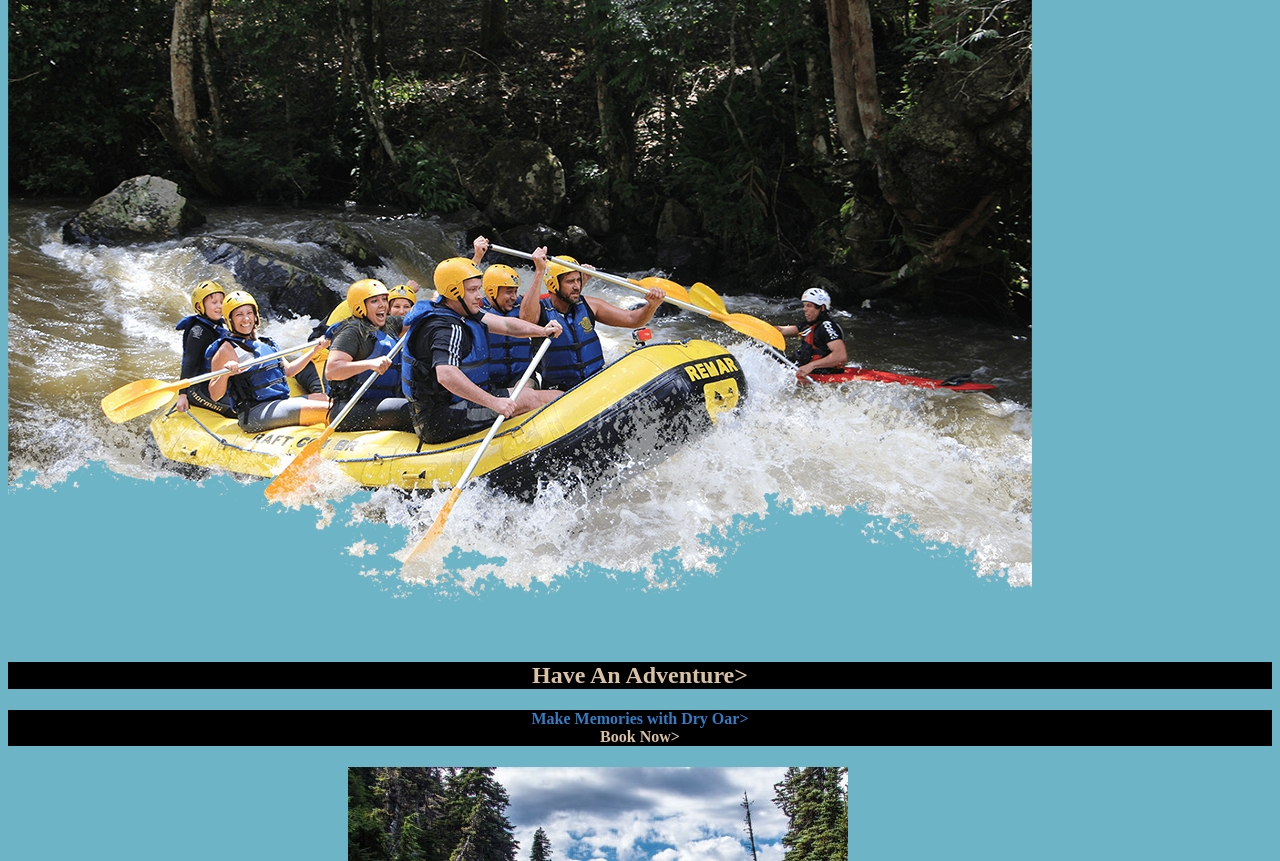
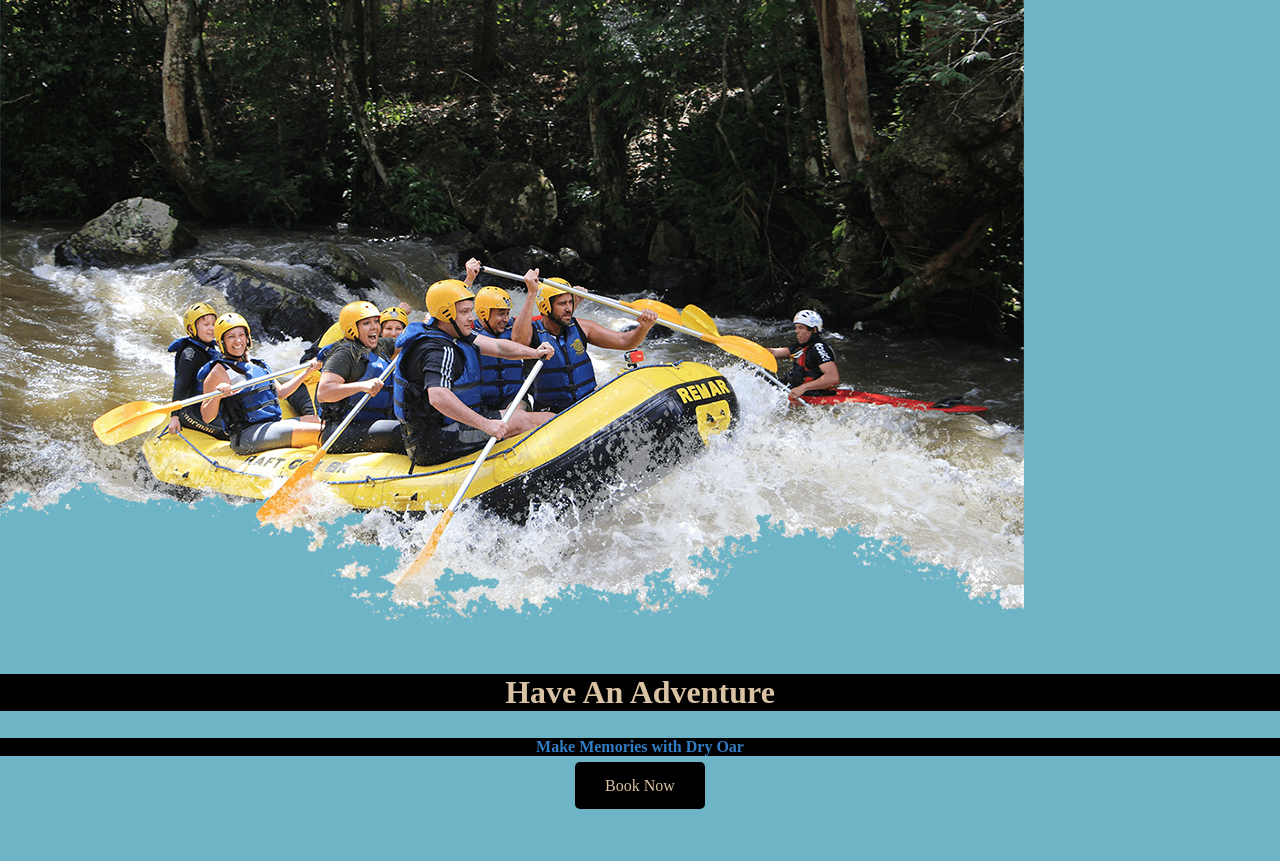
Before and after one commit to nelliszili/wdd130, a plain HTML site: page wwr/index.html in a window 1280 px wide. Shown: the part 154-1015 px from the top of the page. Drawn offline with Linux system fonts and the light colour scheme; a web font is replaced by a local one.

Commit message:
fonts and spacing

```diff
--- a/wwr/index.html
+++ b/wwr/index.html
@@ -26,11 +26,9 @@
             <img id="hero-img" src="images/hero.png" alt="People enjoying white water rafting">
         </div>
         <section id="hero-msg">
-            <h1 class="home-title">Have An Adventure>
-                <h4>Make Memories with Dry Oar>
-                    <div class='button-box'>
-                        <a class='book' href="contactus.html">Book Now>
-                        </div>
+            <h1 class="home-title"> Have An Adventure </h1>
+            <h4> Make Memories with Dry Oar </h4>
+            <div class='button-box' ><a class='book' href="contactus.html">Book Now</a></div>
         </section>
     </div>
     <main class="home-grid">
@@ -54,7 +52,7 @@
         <section class="msg">
             <h2>More Than Just The Thrill</h2>
             <p>Enjoy the breathtaking scenery. From valleys, meadows, canyons, and high peaks; it's way more than just the rapids. It's a great way to get away from it all and relax amongst all the beauty of the great outdoors. </p>
-            <a class='join' href="rivers.html">Join Us</a>
+            <a class='join' href="rivers.html">Join Us </a>
         </section>
     </main>
     <footer>
@@ -73,6 +71,5 @@
             </a>
         </div>
     </footer>
-</div>
 </body>
 </html>
--- a/wwr/styles/style.css
+++ b/wwr/styles/style.css
@@ -1,3 +1,29 @@
+
+@import url('https://fonts.googleapis.com/css2?family=Ms+Madi&family=Roboto:ital,wght@0,100..900;1,100..900&display=swap');
+
+
+:root {
+  /* change the values below to your colors from your palette */
+  --primary-color: #FBC14B   ;
+  --secondary-color: #AB4336 ;
+  --accent1-color: #6CB4C6;
+  --accent2-color: #327DC3;
+
+  /* change the values below to your chosen font(s) */
+  --heading-font: "Ms Madi";
+  --paragraph-font: Roboto, Helvetica, sans-serif;
+
+  /* these colors below should be chosen from among your palette colors above */
+  --headline-color-on-white: #327DC3;  /* headlines on a white background */
+  --headline-color-on-color: white; /* headlines on a colored background */
+  --paragraph-color-on-white: #AB4336; /* paragraph text on a white background */
+  --paragraph-color-on-color: white; /* paragraph text on a colored background */
+  --paragraph-background-color: #396E94  ;
+  --nav-link-color: #6CB4C6;
+  --nav-background-color: #FBC14B;
+  --nav-hover-link-color: white;
+  --nav-hover-background-color: #327DC3;
+}
 #content {
     max-width: 1600px;
     margin: 0 auto;
@@ -19,6 +45,8 @@ main section {
 }
 body {
     background-color: #6CB4C6;
+    margin: 0;
+    padding: 0;
 }
 header {
     background-color: #AB4336 ;
@@ -30,14 +58,18 @@ nav a  {
     background-color: black;
     color: #6CB4C6;
     text-decoration: none;
+    padding: 35px;
 }
 nav a:hover {
     background-color: black;
     color: #FBC14B
 }
 .home-title {
+    font-family: "Ms Madi";
     background-color: black;
     color: #d9c2a3;
+    font-size: 2em;
+    margin-top: 10px;
 }
 h4 {
     background-color: black;
@@ -47,22 +79,31 @@ h4 {
     background-color: black;
     color: #d9c2a3;
     text-decoration: none;
+    padding: 15px 30px;
+    margin-top: 50px;
+    border-radius: 5px;
 }
 .book:hover, .join:hover {
     background-color: black;
     color: #d9c2a3;
+    font-size: 18px;
 }
 .msg h2 {
+    font-family: Roboto, Helvetica, sans-serif;
     background-color: black;
     color: #327DC3;
 }
 .msg p {
     background-color: black;
     color: #d9c2a3;
+    font-size: .8em;
+    padding-bottom: 15px;
 }
 footer {
     background-color: black;
     color: #d9c2a3;
+    padding: 25px 50px;
+    margin-top: 200px;
 }
 footer a {
     background-color: black;
@@ -76,6 +117,7 @@ footer a:hover {
 }
 .icon{
     width: 80px;
+    padding-top: 10px;
 }
 .logo {
     width: 80px;
@@ -83,3 +125,26 @@ footer a:hover {
 footer p {
     font-size: 1.2em;
 }
+.msg {
+    background-color: #6f7364;
+    line-height: 1.5em;
+    padding: 35px;
+}
+h2 {
+    margin: 0;
+}
+#logo_link {
+    padding-top: 5px;
+}
+footer, .social, img {
+    padding-top: 15px;
+}
+.rivers-card, .camping-card, .rapids-card {
+    margin: 200px 0;
+}
+.card-img {
+    border: 10px solid #0c0b09;
+}
+.main section img {
+    box-sizing: border-box;
+}
```
